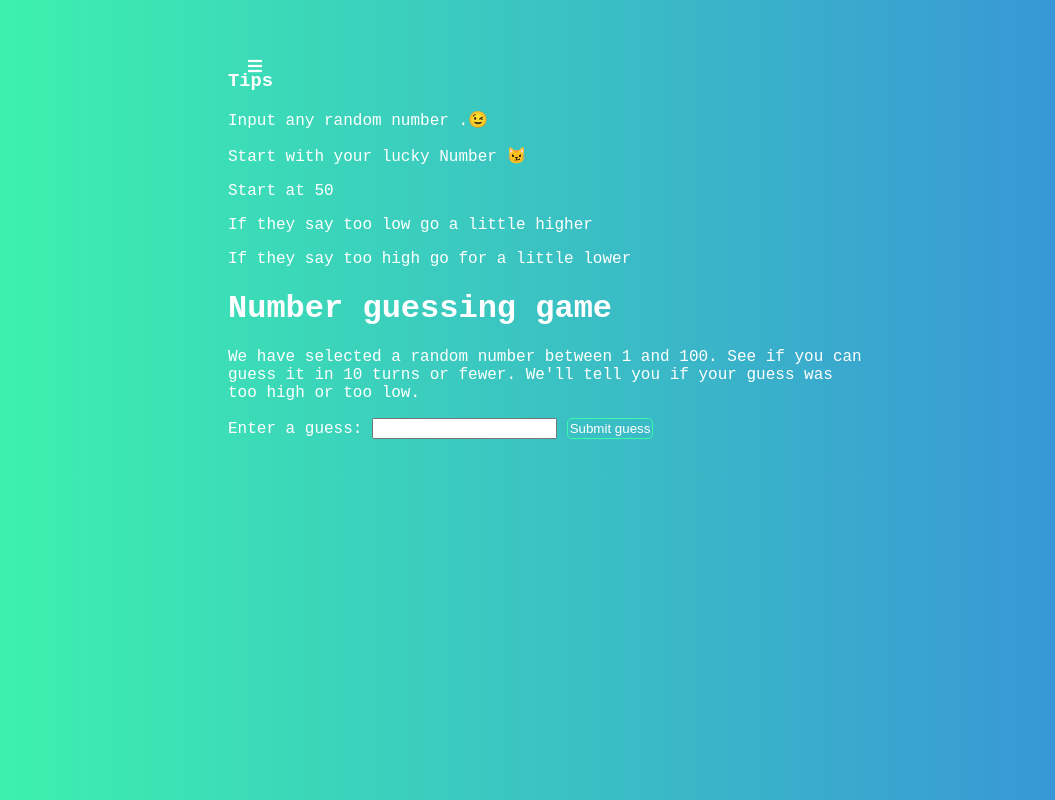
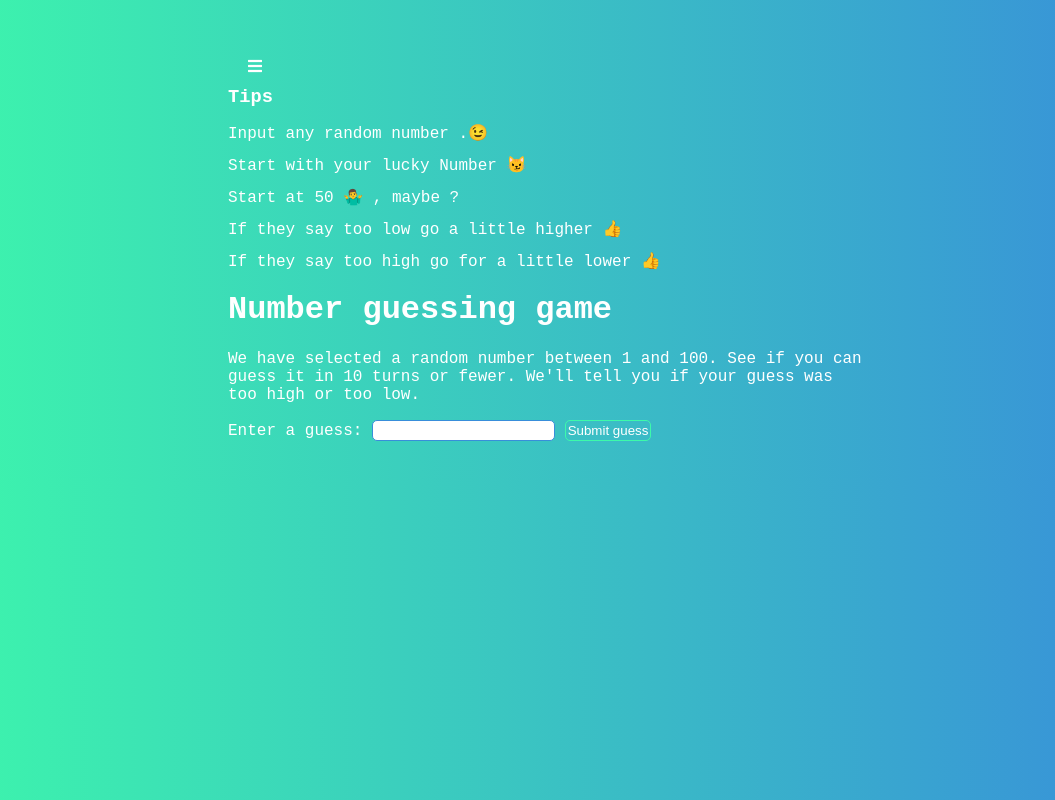
Before and after one commit to giordifungula/NumberGuesingGame, a plain HTML site: page index.html in a window 1280 px wide. Both pictures are taken after a click on the icon 367 px from the left and 65 px from the top of the page. Shown: the whole page, without its empty margins (112-1167 px from the left). Drawn offline with Linux system fonts and the light colour scheme.

Commit message:
styled guesse field button and reset background

```diff
--- a/css/styles.css
+++ b/css/styles.css
@@ -41,9 +41,15 @@ html {
       width: 50vw;
   }
   .slideIn {
-      /* width: -200px; */
+      /* margin-top:5px; */
       display: none;
       transition: 2s;
+      line-height: 1;
+      /* text-align: center; */
+  }
+  .slideIn > h3 {
+      margin-top: 2em;
+      /* Some breating space for the Tips */
   }
   .col > i {
       position: relative;
@@ -57,14 +63,6 @@ html {
       }
   }
 
-
-  /* REsults Section+ */
-  /* <div class="resultParas">
-                <p class="guesses"></p>
-                <p class="lastResult"></p>
-                <p class="lowOrHi"></p>
-              </div> */
-
 .resultParas {
     transition: 0.2s ease-in;
 }
@@ -72,13 +70,19 @@ html {
     transition: 0.5s ease-in all;
 }
 
-/* Components */
+/* Components and Buttons*/
 .guessSubmit {
     padding: 2px;
     border-radius: 5px;
     background: transparent;
     border: 1px solid #3dfaaa;
     color: #fff;
+}
+.guessField {
+    border-radius: 5px;
+    padding: 2px;
+    border: 1px solid rgb(56, 142, 218);
+    /* width: 100px;     */
 }
 
 /* SLide Down */
@@ -98,3 +102,4 @@ html {
 .col i:hover {
     cursor: pointer;
 }
+.slideIn
--- a/index.html
+++ b/index.html
@@ -22,9 +22,9 @@
               <h3>Tips</h3>
               <p>Input any random number .😉 </p>
               <p>Start with your lucky Number 😼 </p>
-              <p>Start at 50</p>
-              <p>If they say too low go a little higher</p>
-              <p>If they say too high go for a little lower</p>
+              <p>Start at 50 🤷‍♂️ , maybe ?</p>
+              <p>If they say too low go a little higher 👍</p>
+              <p>If they say too high go for a little lower 👍</p>
             </div>
           </div>
           <div class="right">
--- a/js/app.js
+++ b/js/app.js
@@ -36,7 +36,7 @@ function checkGuess() {
       lastResult.textContent = 'Congratulations! You got it right! 😁';
       lastResult.style.backgroundColor = '#41f45f';
       lastResult.padding = '200px'
-      lowOrHi.textContent = '1';
+      lowOrHi.textContent = '';
       setGameOver();
     }
     // If The user needs some help with the game notify to them
@@ -101,6 +101,7 @@ function checkGuess() {
 
   resetButton.parentNode.removeChild(resetButton);
   // remove the reset button that was created
+  lastResult.style.backgroundColor = 'transparent';
 
   guessField.disabled = false;
   guessSubmit.disabled = false;
```
